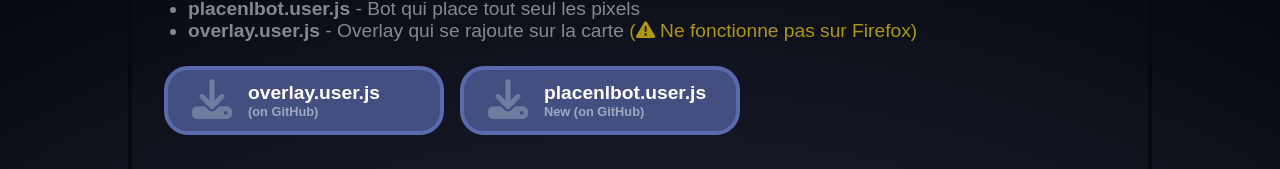
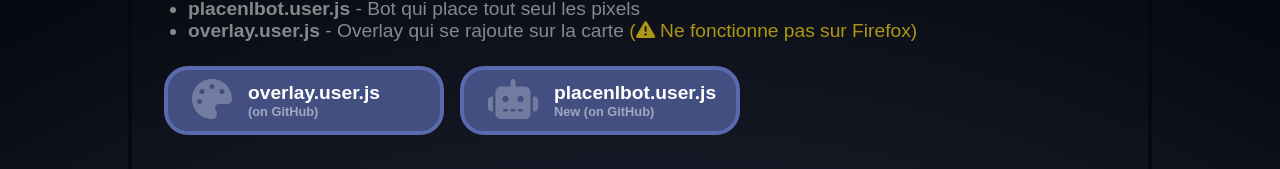
Before and after one commit to hugoattal/FrancePlace, a Vue app: page / in a window 1280 px wide. Shown: the part 962-1131 px from the top of the page. Built offline with nearby package versions, Linux system fonts and the light colour scheme.

Commit message:
update icons

```diff
--- a/src/components/content/PTuto.vue
+++ b/src/components/content/PTuto.vue
@@ -64,7 +64,7 @@
                     target="_blank"
                 >
                     <span class="icon">
-                        <FontAwesomeIcon icon="download" />
+                        <FontAwesomeIcon icon="palette" />
                     </span>
                     <span class="text">
                         overlay.user.js
@@ -77,7 +77,7 @@
                     target="_blank"
                 >
                     <span class="icon">
-                        <FontAwesomeIcon icon="download" />
+                        <FontAwesomeIcon icon="robot" />
                     </span>
                     <span class="text">
                         placenlbot.user.js
```
